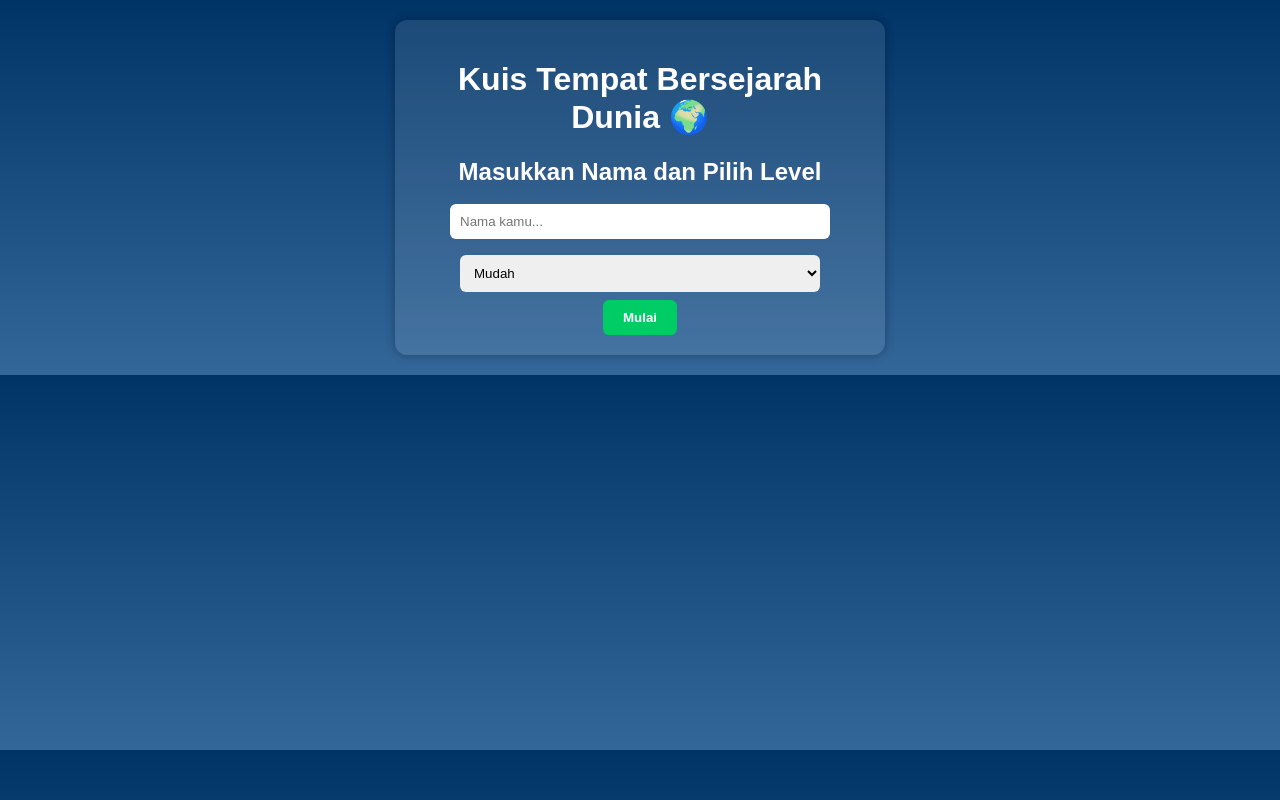
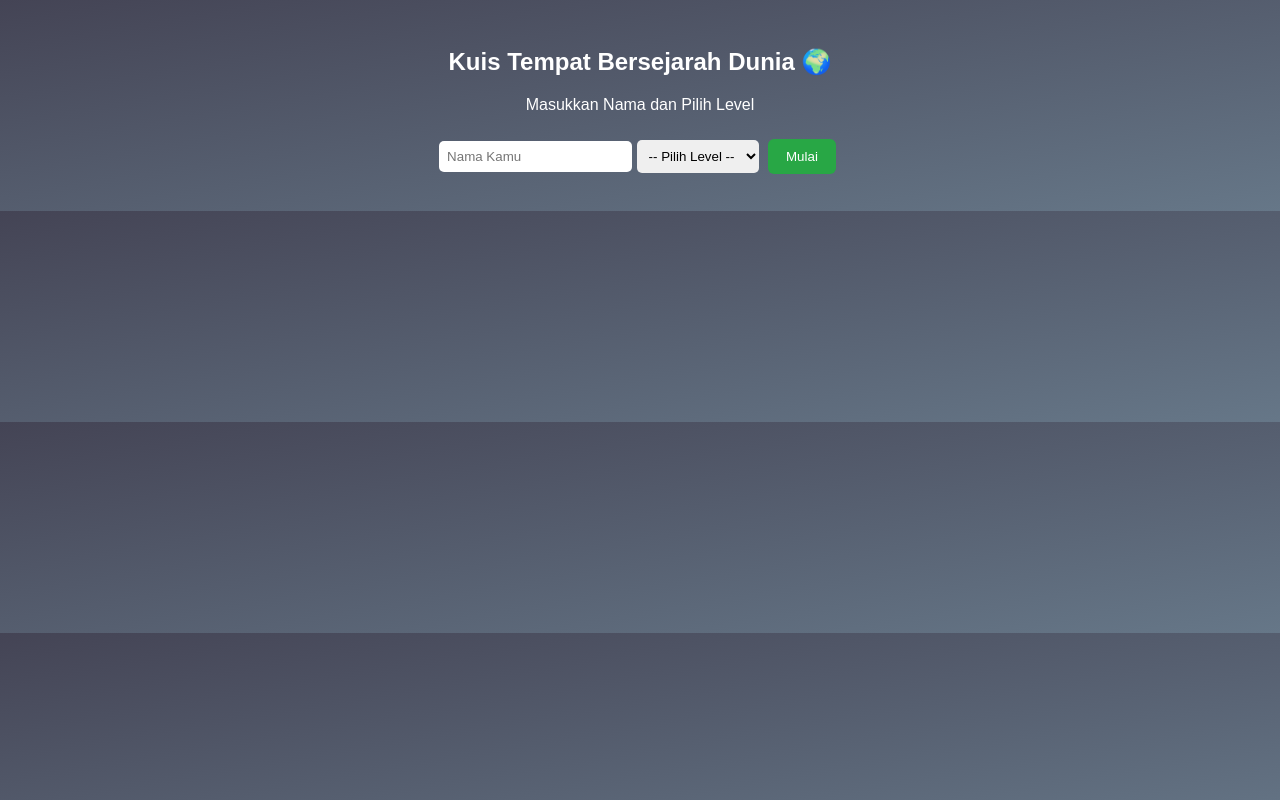
Before and after one commit to ryuhv467-commits/World-History-Quiz, a plain HTML site: page index.html in a window 1280 px wide. Drawn offline with Linux system fonts and the light colour scheme.

Commit message:
Update index.html

```diff
--- a/index.html
+++ b/index.html
@@ -4,84 +4,40 @@
   <meta charset="UTF-8">
   <meta name="viewport" content="width=device-width, initial-scale=1.0">
   <title>Kuis Tempat Bersejarah Dunia 🌍</title>
-  <style>
-    body {
-      font-family: 'Poppins', sans-serif;
-      text-align: center;
-      background: linear-gradient(to bottom, #003366, #336699);
-      color: white;
-      margin: 0;
-      padding: 20px;
-    }
-    .container {
-      background: rgba(255,255,255,0.1);
-      border-radius: 12px;
-      padding: 20px;
-      max-width: 450px;
-      margin: 0 auto;
-      box-shadow: 0 0 10px rgba(0,0,0,0.3);
-    }
-    h2 {
-      margin-bottom: 10px;
-    }
-    input, select {
-      padding: 10px;
-      width: 80%;
-      border: none;
-      border-radius: 6px;
-      margin: 8px 0;
-    }
-    button {
-      background: #00cc66;
-      border: none;
-      padding: 10px 20px;
-      color: white;
-      border-radius: 6px;
-      cursor: pointer;
-      font-weight: bold;
-    }
-    button:hover {
-      background: #00994d;
-    }
-    img {
-      width: 100%;
-      border-radius: 10px;
-      margin: 10px 0;
-    }
-    #quizArea { display: none; }
-  </style>
+  <link rel="stylesheet" href="style.css">
 </head>
 <body>
+  <!-- ================= LOGIN ================= -->
+  <section id="login-section" class="active">
+    <h1>Kuis Tempat Bersejarah Dunia 🌍</h1>
+    <p>Masukkan Nama dan Pilih Level</p>
+    <input type="text" id="username" placeholder="Nama Kamu">
+    <select id="level">
+      <option value="">-- Pilih Level --</option>
+      <option value="mudah">Mudah</option>
+      <option value="sedang">Sedang</option>
+      <option value="sulit">Sulit</option>
+    </select>
+    <button id="startBtn">Mulai</button>
+  </section>
 
-  <div class="container">
-    <h1>Kuis Tempat Bersejarah Dunia 🌍</h1>
+  <!-- ================= KUIS ================= -->
+  <section id="quiz-section" style="display: none;">
+    <h2 id="playerInfo"></h2>
+    <p id="timer">02:00</p>
+    <p id="lives">❤️ 3</p>
+    <p id="score">Skor: 0</p>
 
-    <!-- Bagian Login -->
-    <div id="loginArea">
-      <h2>Masukkan Nama dan Pilih Level</h2>
-      <input type="text" id="username" placeholder="Nama kamu..." />
-      <br>
-      <select id="level">
-        <option value="mudah">Mudah</option>
-        <option value="sedang">Sedang</option>
-        <option value="sulit">Sulit</option>
-      </select>
-      <br>
-      <button id="startBtn">Mulai</button>
-    </div>
+    <img id="question-image" src="" alt="Soal Gambar" width="300">
+    <div id="options"></div>
+  </section>
 
-    <!-- Bagian Kuis -->
-    <div id="quizArea">
-      <h2 id="welcomeText"></h2>
-      <p id="info">❤️ <span id="lives">3</span> | 💎 <span id="score">0</span> | ⏰ <span id="timer">120</span> detik</p>
-      <img id="quizImage" src="" alt="Tempat Bersejarah">
-      <div>
-        <input type="text" id="answer" placeholder="Jawaban kamu...">
-        <br><br>
-        <button id="submitBtn">Jawab</button>
-      </div>
-    </div>
-  </div>
+  <!-- ================= HASIL ================= -->
+  <section id="result-section" style="display: none;">
+    <h2>Hasil Kuis 🎉</h2>
+    <p id="result-text"></p>
+    <button id="restartBtn">Main Lagi</button>
+  </section>
 
   <script src="script.js"></script>
 </body>
```
